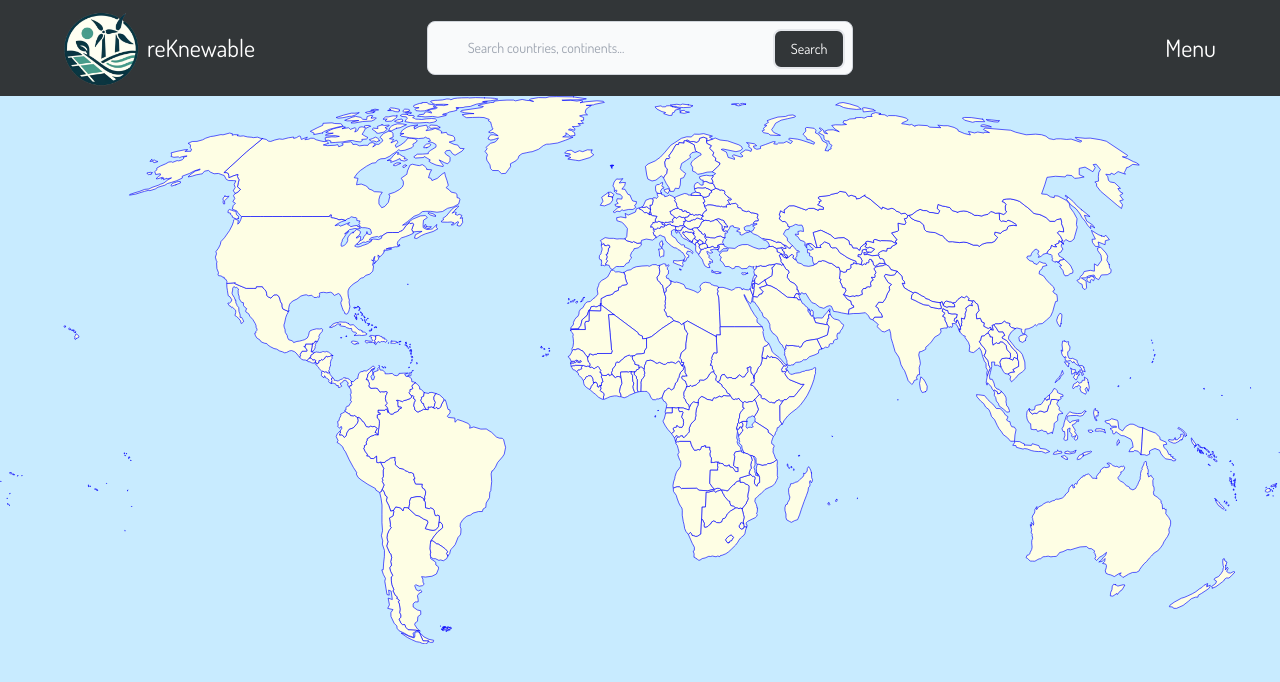
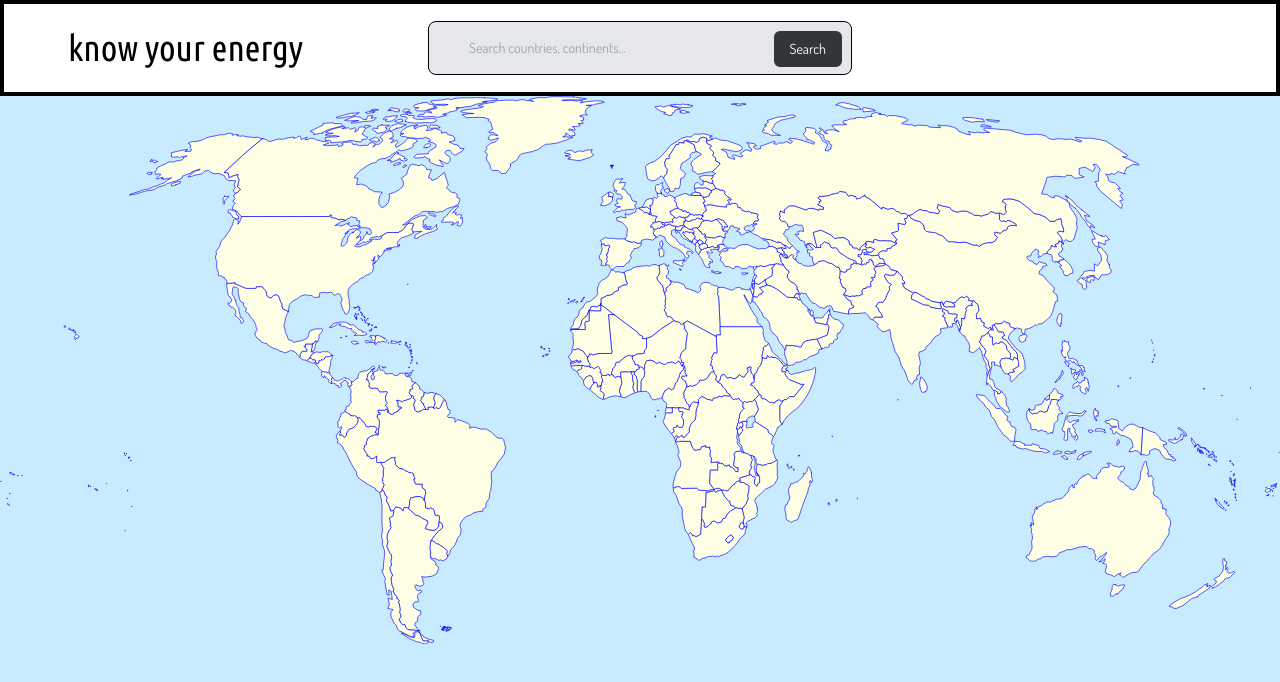
Before and after one commit to Kev049/DAT257-Fork, a SvelteKit app: page / in a window 1280 px wide. Shown: the top 682 px of the page. Built offline with nearby package versions, Linux system fonts and the light colour scheme; no server answers.

Commit message:
Working on fixing bugs and updating styling

```diff
--- a/src/app.html
+++ b/src/app.html
@@ -6,6 +6,7 @@
 		<link rel="preconnect" href="https://fonts.googleapis.com">
 		<link rel="preconnect" href="https://fonts.gstatic.com" crossorigin>
 		<link href="https://fonts.googleapis.com/css2?family=Dosis:wght@200..800&family=Oswald:wght@200..700&display=swap" rel="stylesheet">
+		<link href="https://fonts.googleapis.com/css2?family=Ubuntu+Condensed&display=swap" rel="stylesheet">
 		<meta name="viewport" content="width=device-width, initial-scale=1" />
 		%sveltekit.head%
 	</head>
--- a/src/components/+nav.svelte
+++ b/src/components/+nav.svelte
@@ -12,14 +12,13 @@
 
 </script>
 
-<nav class="w-full h-20 lg:h-24 grid grid-cols-3 bg-[#323638]">
-    <div class="flex justify-start pl-16 items-center m-0 font-dosis text-white text-2xl max-h-full gap-2">
-        <img src="/logo.png" alt="logo" class="max-w-full max-h-full object-contain h-[75px]">
-        reKnewable
+<nav class="w-full h-20 lg:h-24 grid grid-cols-3 bg-[#FFF] border-4 border-black">
+    <div class="flex justify-start pl-16 items-center m-0 font-ubuntu text-black text-4xl max-h-full gap-2">
+        know your energy
     </div>
     <div class="flex justify-center items-center m-0 text-white text-4xl font-dosis">
         <form class="relative w-full flex max-h-full" on:submit="{handleFormSubmit}">
-            <input type="search" bind:value={selectedCountry} on:input="{updateCountry}" class="block w-full p-4 pl-10 text-sm text-gray-900 border border-gray-300 rounded-lg bg-gray-50 outline-none font-dosis" placeholder="Search countries, continents..." required />
+            <input type="search" bind:value={selectedCountry} on:input="{updateCountry}" class="block w-full p-4 pl-10 text-sm text-gray-900 border border-black rounded-lg bg-gray-200 outline-none font-dosis" placeholder="Search countries, continents..." required />
             <button type="submit" class="absolute border-2 right-2 top-2 text-white bg-[#323638] hover:opacity-[75%] focus:ring-4 focus:outline-none font-dosis rounded-lg text-sm px-4 py-2 ">Search</button>
         </form>
     </div>
--- a/src/scripts/mapInteractions.ts
+++ b/src/scripts/mapInteractions.ts
@@ -35,6 +35,7 @@ function updateHighlights() {
     });
 
     // Add highlight to correct country if there is one and toggle sidepanel
+    if(get(countryStore) !== ""){
         groups.forEach(g => {
             let translatedCountry = translateCountry(get(countryStore));
 
@@ -43,8 +44,6 @@ function updateHighlights() {
             }
             const paths = g.querySelectorAll('path');
             if (g.id.toLowerCase() === translatedCountry.toLowerCase()) {
-            // console.log(g.id)
-            // toggleSidePanel(g.id);
                 zoomToCountry(svgElement, viewBox, g.id)
                 paths.forEach(path => {
                     path.classList.add('highlight');
@@ -52,8 +51,7 @@ function updateHighlights() {
             }
         });
     }
-
-
+}
 
 function translateCountry(input: string): string | undefined {
     let upperInput = input.toUpperCase();
@@ -151,6 +149,8 @@ export function setupMapInteractions(svgElement : SVGSVGElement) {
         if (!target?.closest('g')) {
             if (get(sidepanelToggler)) {
                 sidepanelToggler.set(false);
+                countryStore.set("");
+                updateHighlights();
             }
         }
     }
--- a/tailwind.config.js
+++ b/tailwind.config.js
@@ -6,6 +6,7 @@ export default {
     extend: {
       fontFamily: {
         "dosis": ['Dosis', 'sans-serif'],
+        "ubuntu": ['Ubuntu Condensed', 'sans-serif'],
         "oswald": ['Oswald', 'sans-serif']
       }
     },
```
Also changed, not shown: 1 other file (tests, documents, lock files or other folders). Lines whose indentation alone changed are shown as unchanged.
